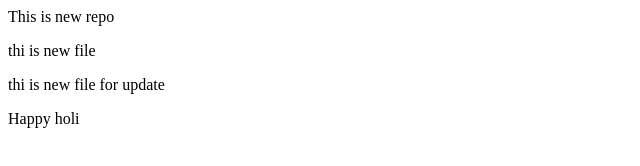
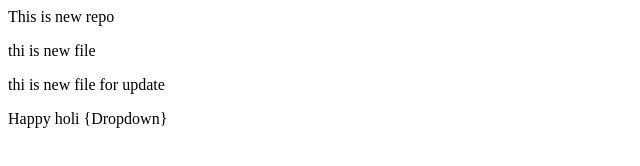
Before and after one commit to Hitesh660/localrepo, a plain HTML site: page index.html in a window 1280 px wide. Shown: the whole page, without its empty margins (0-640 px from the left). Drawn offline with Linux system fonts and the light colour scheme.

Commit message:
Add Dropdown

```diff
--- a/index.html
+++ b/index.html
@@ -1,4 +1,4 @@
 <p>This is new repo</p>
 <p>thi is new file </p>
 <p>thi is new file for update </p>
-<p>Happy holi </p>
+<p>Happy holi  {Dropdown}</p>
```
